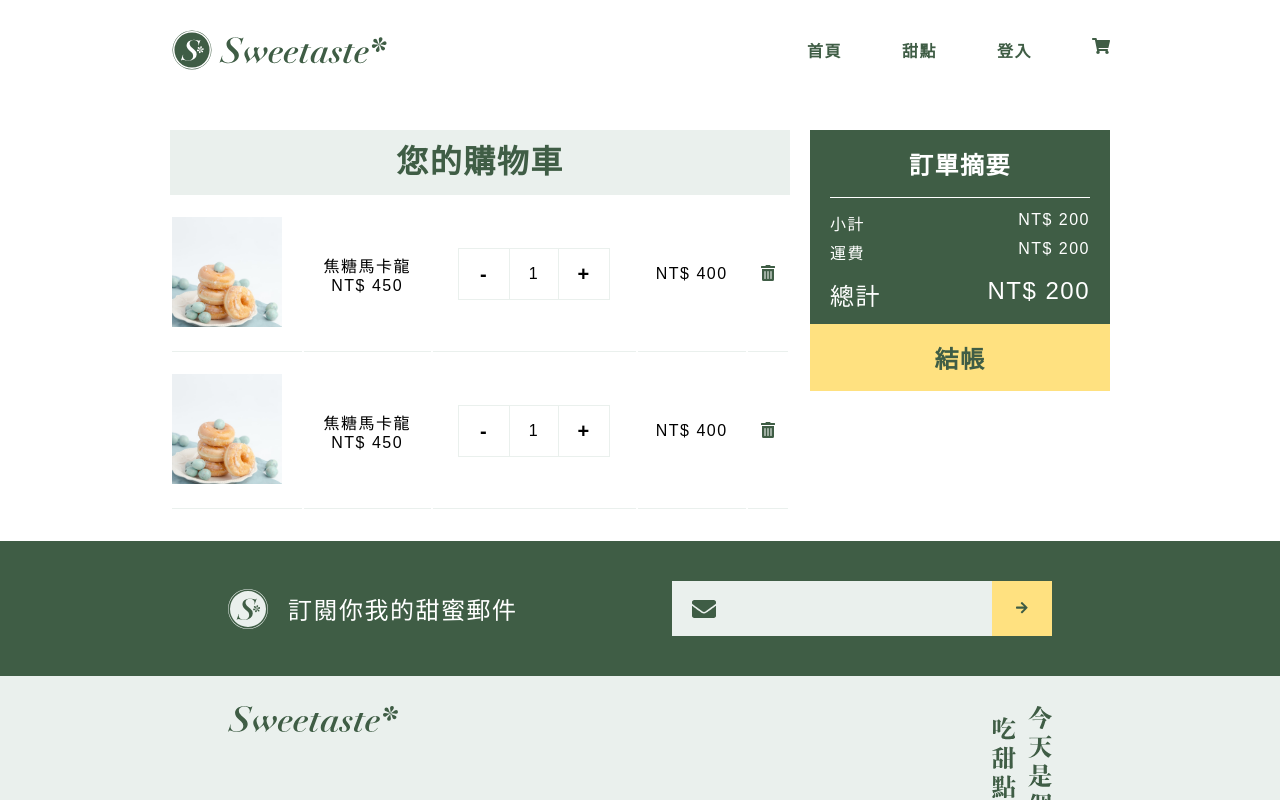
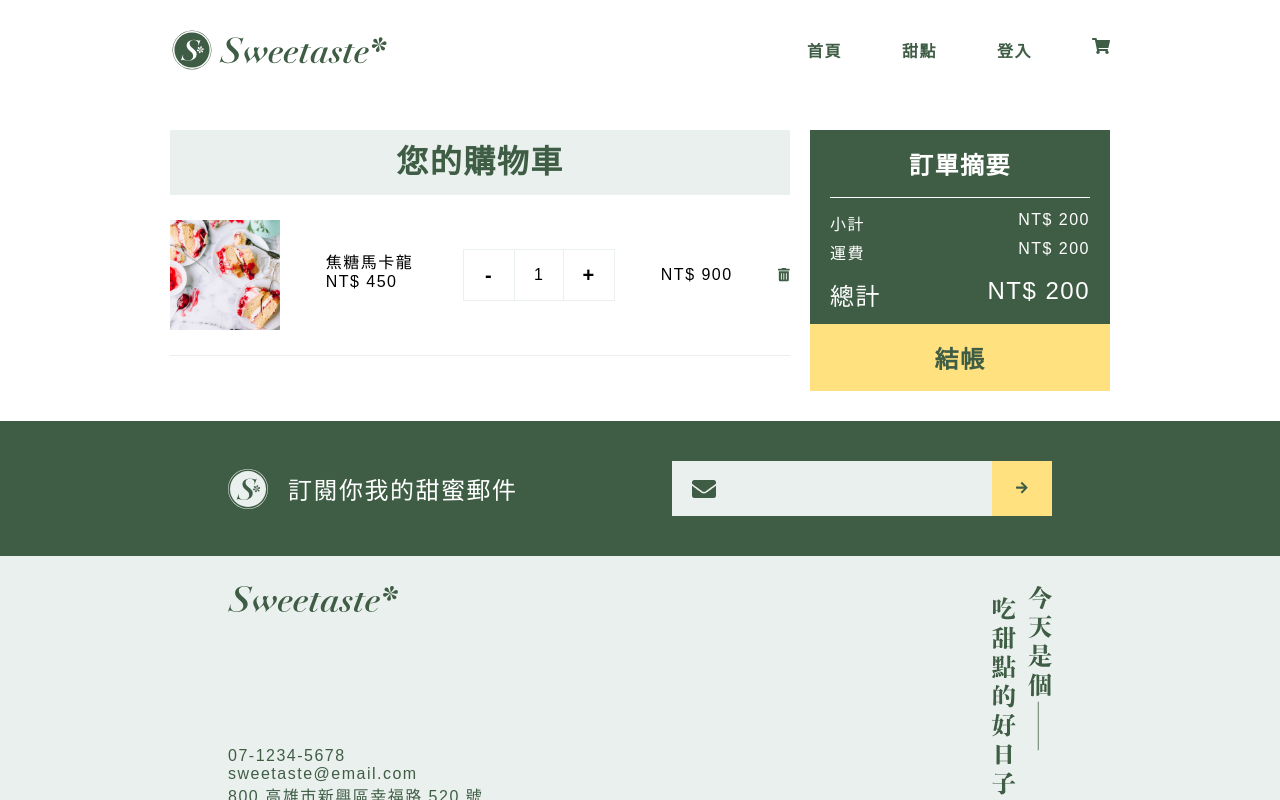
Before and after one commit to bobosun0713/Side-project-Store--frontend, a Vue app: page /shopping in a window 1280 px wide. Shown: the top 800 px of the page. Built offline with nearby package versions, Linux system fonts and the light colour scheme.

Commit message:
update RWD(checkout / success)

```diff
--- a/src/assets/scss/base/_common.scss
+++ b/src/assets/scss/base/_common.scss
@@ -17,5 +17,6 @@ body {
 }
 button {
   cursor: pointer;
+  background-color: transparent;
   border: 0;
 }
--- a/src/assets/scss/base/_media.scss
+++ b/src/assets/scss/base/_media.scss
@@ -23,3 +23,8 @@
     @content;
   }
 }
+@mixin RWD_499 {
+  @media (max-width: 499px) {
+    @content;
+  }
+}
--- a/src/components/checkout/ListPay.vue
+++ b/src/components/checkout/ListPay.vue
@@ -32,6 +32,11 @@ export default {
   width: 380px;
   margin: 0 auto;
 
+  // ====== RWD  ======
+  @include RWD_576 {
+    width: 340px;
+  }
+
   &__list {
     display: flex;
     flex-wrap: wrap;
--- a/src/components/checkout/ListShip.vue
+++ b/src/components/checkout/ListShip.vue
@@ -36,6 +36,11 @@ export default {
   width: 380px;
   margin: 0 auto;
 
+  // ====== RWD  ======
+  @include RWD_576 {
+    width: 340px;
+  }
+
   &__list {
     display: flex;
     &:not(:last-child) {
--- a/src/views/Checkout.vue
+++ b/src/views/Checkout.vue
@@ -74,9 +74,18 @@ export default {
 .checkout {
   width: 780px;
   margin: 30px auto 60px;
-
   display: flex;
   justify-content: space-between;
+
+  // ====== RWD  ======
+  @include RWD_991 {
+    flex-direction: column;
+    align-items: center;
+    width: 100%;
+  }
+  @include RWD_576 {
+    margin: 0 auto 60px;
+  }
 
   // 表單
   &-form {
@@ -84,11 +93,25 @@ export default {
     width: 460px;
     background-color: map-get($theme-colors, dark-green);
 
+    // ====== RWD  ======
+    @include RWD_991 {
+      align-self: unset;
+      margin-bottom: 30px;
+    }
+    @include RWD_576 {
+      width: 100%;
+    }
+
     &__title {
       width: 380px;
       margin: 0px auto;
       padding: 30px 0;
       color: map-get($theme-colors, light-green);
+
+      // ====== RWD  ======
+      @include RWD_576 {
+        width: 340px;
+      }
     }
 
     &__button {
@@ -105,6 +128,13 @@ export default {
   // 清單
   &-order {
     width: 300px;
+    // ====== RWD  ======
+    @include RWD_991 {
+      width: 460px;
+    }
+    @include RWD_576 {
+      width: 100%;
+    }
   }
 }
 
@@ -127,6 +157,15 @@ export default {
   &__list {
     width: 260px;
     margin: 10px auto;
+
+    // ====== RWD  ======
+    @include RWD_991 {
+      width: 420px;
+    }
+    @include RWD_576 {
+      width: 360px;
+    }
+
     &__item {
       display: flex;
       justify-content: space-between;
--- a/src/views/ShoppingCart.vue
+++ b/src/views/ShoppingCart.vue
@@ -2,7 +2,7 @@
   <div class="Shopping-cart">
     <div class="cart-list">
       <h1 class="cart-list__title">您的購物車</h1>
-      <table class="table cart__table">
+      <!-- <table class="table cart__table">
         <tr>
           <td class="table__td">
             <img
@@ -33,19 +33,19 @@
             </button>
           </td>
         </tr>
-        <tr>
-          <td class="table__td">
-            <img
-              class="table__td-img"
-              src="../assets/image/product/product-1.jpg"
-              alt=""
-            />
-          </td>
-          <td class="table__td">
-            <div class="table__td__name">焦糖馬卡龍</div>
-            <div class="table__td__price">NT$ 450</div>
-          </td>
-          <td class="table__td">
+      </table> -->
+      <div class="cart-list__container">
+        <div class="cart-item">
+          <img
+            class="cart-item__img"
+            src="../assets/image/product/product-2.jpg"
+            alt=""
+          />
+          <div class="cart-item__group">
+            <div class="cart-item__group-info">
+              <div class="cart-item__group-title">焦糖馬卡龍</div>
+              <div class="cart-item__group-price">NT$ 450</div>
+            </div>
             <div class="amount__control">
               <button class="amount__control-button">
                 -
@@ -55,15 +55,28 @@
                 +
               </button>
             </div>
-          </td>
-          <td class="table__td">NT$ 400</td>
-          <td class="table__td">
-            <button class="table__td__delete">
+          </div>
+          <!-- <div class="cart-item__group">
+            <div class="amount__control">
+              <button class="amount__control-button">
+                -
+              </button>
+              <span class="amount__control-num">1</span>
+              <button class="amount__control-button">
+                +
+              </button>
+            </div>
+          </div> -->
+          <div class="cart-item__group">
+            NT$ 900
+          </div>
+          <div class="cart-item__group">
+            <button>
               <font-awesome icon="trash-alt" class="icon "></font-awesome>
             </button>
-          </td>
-        </tr>
-      </table>
+          </div>
+        </div>
+      </div>
     </div>
     <div class="cart-order">
       <h2 class="cart-order__title">訂單摘要</h2>
@@ -129,6 +142,86 @@ export default {
     line-height: 65px;
     background-color: map-get($theme-colors, light-green);
     color: map-get($theme-colors, dark-green);
+  }
+
+  &__container {
+    // margin: 25px 0;
+    display: flex;
+  }
+}
+.cart-item {
+  padding: 25px 0;
+  width: 100%;
+  display: flex;
+  align-items: center;
+  justify-content: space-between;
+  border-bottom: 1px solid map-get($theme-colors, border);
+  margin-bottom: 30px;
+
+  // ====== RWD  ======
+  @include RWD_991 {
+    justify-content: space-around;
+  }
+  @include RWD_576 {
+    position: relative;
+    flex-wrap: wrap;
+  }
+  @include RWD_499 {
+    margin: 0 auto;
+    justify-content: space-between;
+    width: 315px;
+    position: relative;
+  }
+
+  &__img {
+    width: 110px;
+    height: 110px;
+    object-fit: cover;
+
+    // ====== RWD  ======
+    @include RWD_499 {
+      width: 150px;
+      height: 100px;
+    }
+  }
+
+  &__group {
+    &:nth-of-type(1) {
+      display: flex;
+      // ====== RWD  ======
+      @include RWD_499 {
+        flex-direction: column;
+      }
+    }
+    &-info {
+      margin-right: 50px;
+      // ====== RWD  ======
+      @include RWD_576 {
+        margin-right: 35px;
+      }
+      @include RWD_499 {
+        margin-right: 0;
+        margin-bottom: 5px;
+      }
+    }
+
+    // ====== RWD  ======
+    @include RWD_499 {
+      &:nth-of-type(2) {
+        margin: 10px 0;
+        padding: 8px 50px;
+        text-align: right;
+        width: 100%;
+        border-top: 1px solid map-get($theme-colors, border);
+        border-bottom: 1px solid map-get($theme-colors, border);
+      }
+
+      &:nth-of-type(3) {
+        position: absolute;
+        right: 10px;
+        bottom: 45px;
+      }
+    }
   }
 }
 
--- a/src/views/Success.vue
+++ b/src/views/Success.vue
@@ -22,12 +22,21 @@ export default {
   background-size: cover;
   width: 940px;
   height: 460px;
-  margin: 0 auto 60px;
+  margin: 0 auto 65px;
 
   display: flex;
   flex-direction: column;
   align-items: center;
   justify-content: center;
+
+  // ====== RWD  ======
+  @include RWD_991 {
+    width: 100%;
+  }
+  @include RWD_499 {
+    height: 520px;
+    position: relative;
+  }
 
   &__img {
     width: 190px;
@@ -48,6 +57,13 @@ export default {
       background-color: map-get($theme-colors, dark-green);
       color: map-get($theme-colors, light);
     }
+
+    @include RWD_499 {
+      // height: 520px;
+      width: 100%;
+      position: absolute;
+      bottom: -65px;
+    }
   }
 }
 </style>
```
Lines whose indentation alone changed are shown as unchanged.
